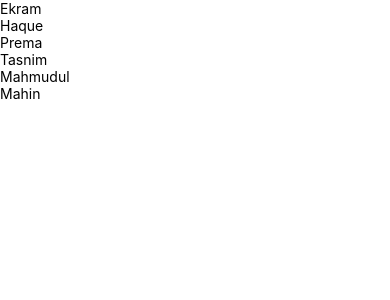
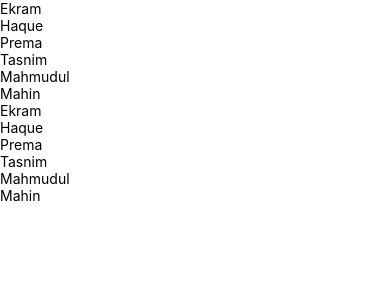
Before and after one commit to AnikHaque/Basic-React-Native, a React Native app: screen / in a window 390 px wide. Shown: the top 300 px of the page. Built offline with nearby package versions, Linux system fonts and the light colour scheme.

Commit message:
added more lists

```diff
--- a/src/FlatListDemo.js
+++ b/src/FlatListDemo.js
@@ -2,6 +2,24 @@ import React from 'react'
 import { FlatList, Text,  } from 'react-native'
 const FlatListDemo = () =>  {
 const names=[
+  {
+    name:"Ekram",
+  },
+    {
+  name:"Haque",
+  },
+    {
+  name:"Prema",
+  },
+    {
+  name:"Tasnim",
+  },
+    {
+  name:"Mahmudul",
+  },
+    {
+  name:"Mahin",
+  },
   {
     name:"Ekram",
   },
```
